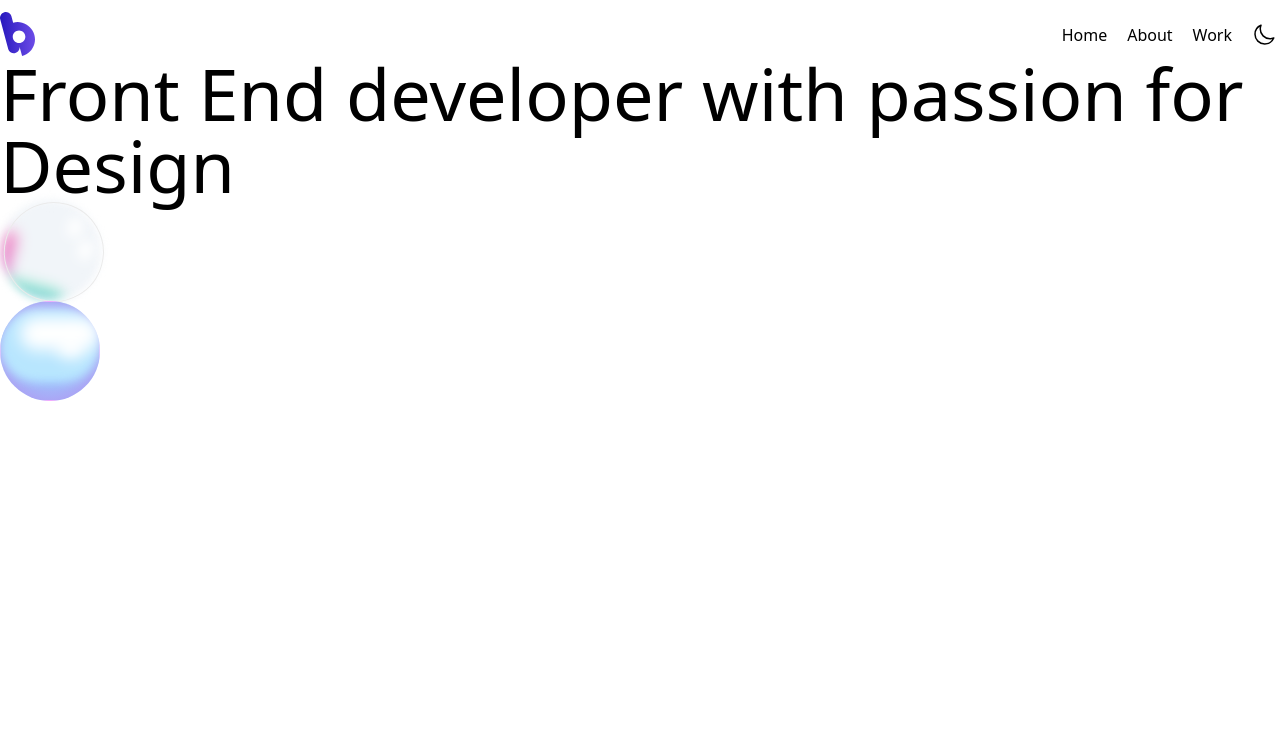
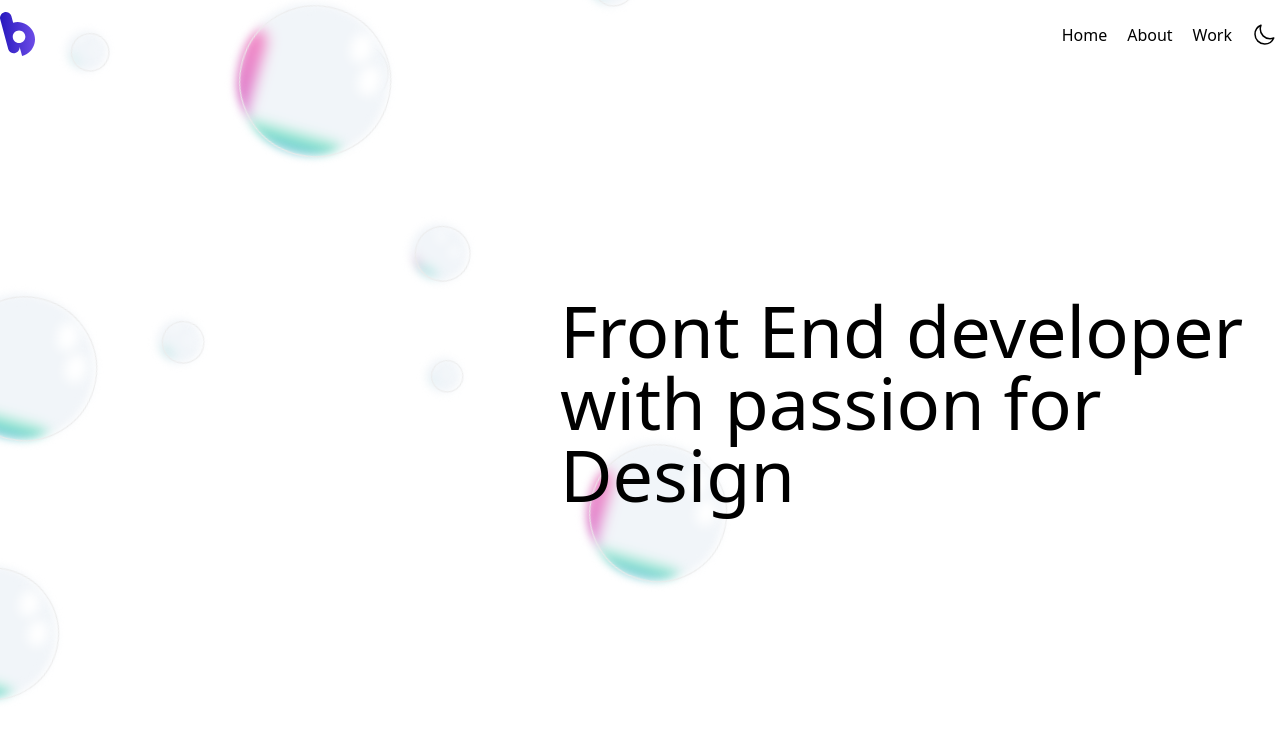
Before and after one commit to brovnie/portfolio-website-2025, a Next.js app: page / in a window 1280 px wide. Shown: the top 740 px of the page. Built offline with nearby package versions, Linux system fonts and the light colour scheme.

Commit message:
Randomize bubbles by total, position and sort

```diff
--- a/src/app/globals.css
+++ b/src/app/globals.css
@@ -5,3 +5,16 @@
   --color-dark: #1c1018;
   --color-bubble-outer-border: #ebebeb;
 }
+@keyframes float {
+  0%,
+  100% {
+    transform: translateY(0) rotate(0deg) scale(1);
+  }
+  50% {
+    transform: translateY(-20px) rotate(3deg) scale(1.05);
+  }
+}
+
+.floating {
+  animation: float 3s ease-in-out infinite;
+}
--- a/src/components/hero/Bubble.tsx
+++ b/src/components/hero/Bubble.tsx
@@ -1,10 +1,15 @@
 import React from "react";
 
-export const Bubble = ({ width, height }: Bubble) => {
+export const Bubble = ({ width, height, top, left }: Bubble) => {
   return (
     <div
-      className="relative rotate-15"
-      style={{ width: `${width}px`, height: `${height}px` }}
+      className="relative rotate-15 floating"
+      style={{
+        width: `${width}px`,
+        height: `${height}px`,
+        top: `${top}px`,
+        left: `${left}px`,
+      }}
     >
       <div className="rounded-full relative overflow-hidden w-full h-full blur-xs bg-slate-100 border-1   border-slate-200">
         <div
--- a/src/components/hero/BubbleColor.tsx
+++ b/src/components/hero/BubbleColor.tsx
@@ -1,13 +1,18 @@
 import React from "react";
 
-export const BubbleColor = ({ width, height }: Bubble) => {
+export const BubbleColor = ({ width, height, top, left }: Bubble) => {
   return (
     <div
-      className="relative"
-      style={{ width: `${width}px`, height: `${height}px` }}
+      className="relative floating"
+      style={{
+        width: `${width}px`,
+        height: `${height}px`,
+        top: `${top}px`,
+        left: `${left}px`,
+      }}
     >
       <div className="relative overflow-hidden w-full h-full rounded-full bg-cyan-200">
-        <div className="rouded-full w-full h-full border-1 border-fuchsia-300 bg-radial from-indigo-400/40 from-30% to-fuchsia-600/50"></div>
+        <div className="rounded-full w-full h-full border border-fuchsia-300 bg-radial from-indigo-400/40 from-30% to-fuchsia-600/50"></div>
         <div className="absolute top-0 rounded-full w-full h-[73%] bg-sky-200 blur-[5px] mt-2"></div>
       </div>
       <div className="absolute w-[80%] h-[33%] bg-white rounded-full blur-sm left-5 top-4"></div>
--- a/src/components/hero/Hero.tsx
+++ b/src/components/hero/Hero.tsx
@@ -1,15 +1,62 @@
-import React from "react";
+"use client";
+import React, { useRef } from "react";
 import { Bubble } from "./Bubble";
 import { BubbleColor } from "./BubbleColor";
 
 export const Hero = () => {
+  const random = Math.floor(Math.random() * 10);
+  const randomTotal = Math.floor(Math.random() * 1.5 * 10);
+  const bubbleContainer = useRef<HTMLDivElement>(null);
+
+  const generateBubble = (bubbleType: "transparent" | "color") => {
+    return Array.from({ length: randomTotal }).map((_, i) => {
+      const randomSize = Math.floor(Math.random() * (150 - 25 + 1)) + 25;
+      const randomTop = Math.floor(
+        Math.random() *
+          (bubbleContainer.current
+            ? bubbleContainer.current.clientHeight
+            : 50) -
+          randomSize
+      );
+      const randomLeft = Math.floor(
+        Math.random() *
+          (bubbleContainer.current
+            ? bubbleContainer.current.clientWidth
+            : 750) -
+          randomSize
+      );
+      return bubbleType === "transparent" ? (
+        <Bubble
+          key={i}
+          width={randomSize}
+          height={randomSize}
+          top={randomTop}
+          left={randomLeft}
+        />
+      ) : (
+        <BubbleColor
+          key={i}
+          width={randomSize}
+          height={randomSize}
+          top={randomTop}
+          left={randomLeft}
+        />
+      );
+    });
+  };
+
   return (
-    <div>
-      <div></div>
-      <h1 className="text-7xl">Front End developer with passion for Design</h1>
-      <div>
-        <Bubble width={100} height={100} />
-        <BubbleColor width={100} height={100} />
+    <div className="flex relative flex-col md:flex-row justify-center md:justify-between items-center h-screen -mt-[55px]">
+      <div className="absolute z-0 md:static" ref={bubbleContainer}>
+        {random % 2 === 0
+          ? generateBubble("transparent")
+          : generateBubble("color")}
+      </div>
+
+      <div className="mr-5 z-10 md:w-[700px]">
+        <h1 className="text-5xl md:text-7xl">
+          Front End developer with passion for Design
+        </h1>
       </div>
     </div>
   );
--- a/src/components/hero/types.ts
+++ b/src/components/hero/types.ts
@@ -1,4 +1,6 @@
 type Bubble = {
   width: number;
   height: number;
+  top: number;
+  left: number;
 };
--- a/src/components/nav/Navigation.tsx
+++ b/src/components/nav/Navigation.tsx
@@ -4,7 +4,7 @@ import Link from "next/link";
 import Image from "next/image";
 export const Navigation = () => {
   return (
-    <nav className="sticky flex justify-between items-center pt-3">
+    <nav className="sticky flex justify-between items-center pt-3 z-10">
       <div>
         <Image
           src="/brovnie-logo.svg"
```
